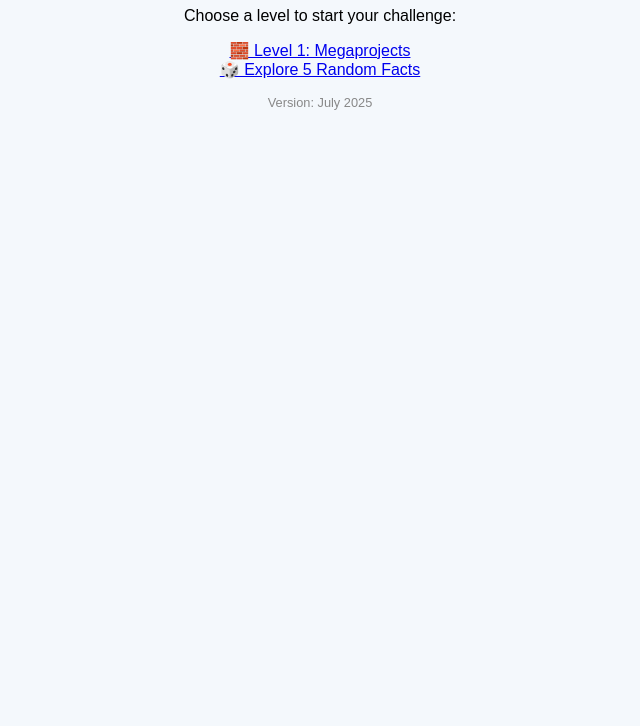
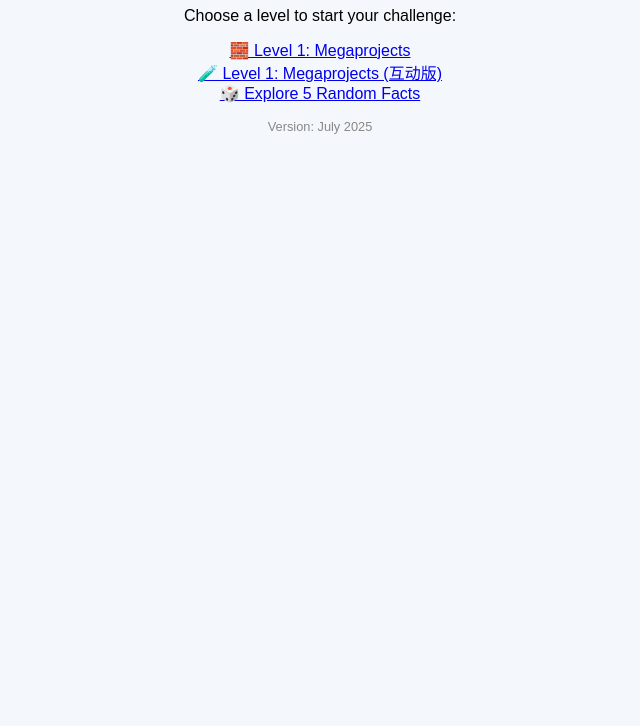
Before and after one commit to JoshPing/emily-scholar-sprint, a plain HTML site: page index.html in a window 1280 px wide. Shown: the part 74-800 px from the top of the page, without its empty margins (320-960 px from the left). Drawn offline with Linux system fonts and the light colour scheme.

Commit message:
Update index.html
增加互动

```diff
--- a/index.html
+++ b/index.html
@@ -10,6 +10,7 @@
   <p>Choose a level to start your challenge:</p>
   <ul style="list-style: none; padding: 0;">
     <li><a href="megaprojects-level1-bilingual.html">🧱 Level 1: Megaprojects</a></li>
+    <li><a href="megaprojects-level1-interactive.html">🧪 Level 1: Megaprojects (互动版)</a></li>
     <li><a href="explore-random-facts.html">🎲 Explore 5 Random Facts</a></li>
   </ul>
   <p style="font-size: 0.8em; color: #888;">Version: July 2025</p>
```
